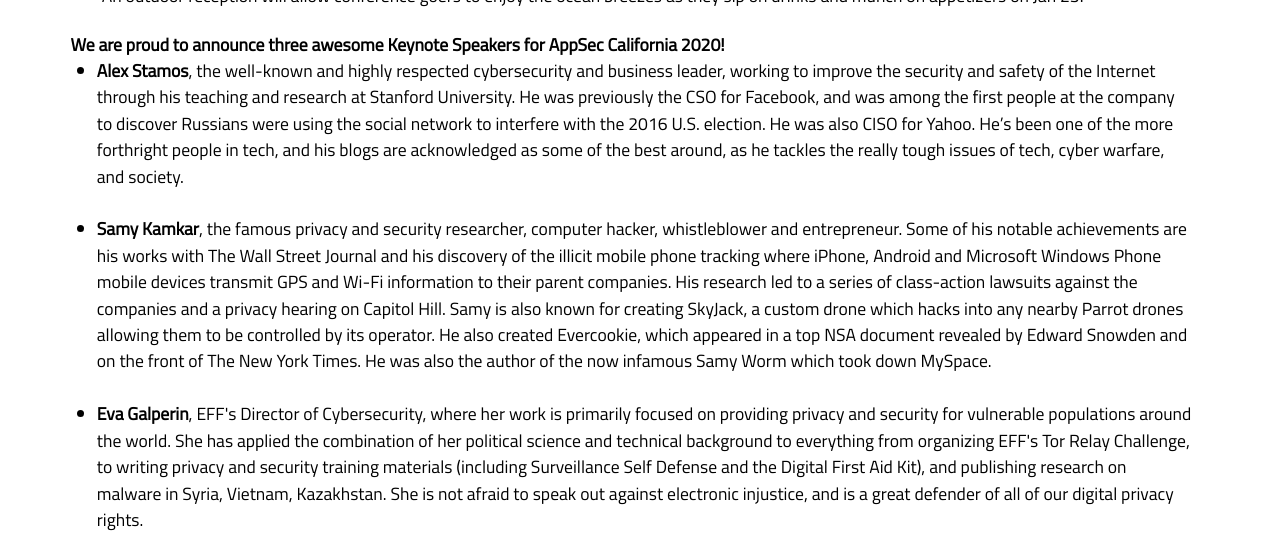
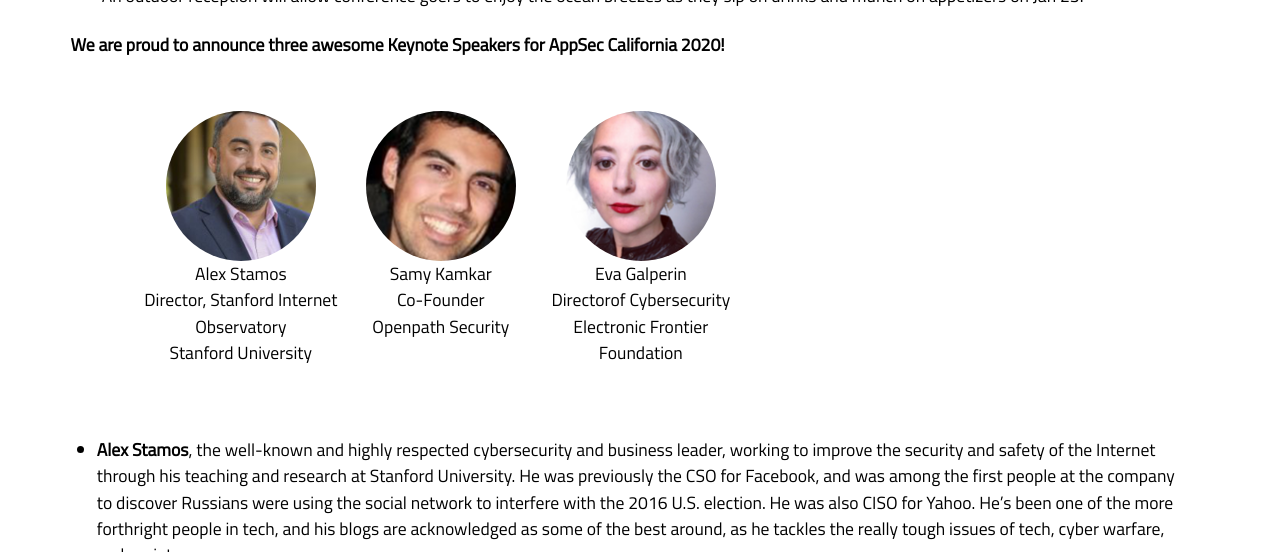
Before and after one commit to OWASP/2020-appseccalifornia, a Jekyll site: the page built from index.html, in a window 1280 px wide and 900 px high, scrolled down 1303 px, cut to the strip 0-552 px from the top of the window. Built offline with Jekyll 4.4.1, drawn with Linux system fonts in a browser that asks for light colours; some web fonts are replaced; comment, search, counter and statistics services are not loaded.

Commit message:
testing adding keynote images to home page

```diff
--- a/index.html
+++ b/index.html
@@ -27,10 +27,32 @@
 </div>
 </div>
 <div><b>We are proud to announce three awesome Keynote Speakers for AppSec California 2020!</b>
+<section class="team-list">
+        <ul>
+        <li>
+                <div style="background-image: url(../../assets/images/speakers/stamos_scaled.png)" alt="Alex Stamos"></div>
+                <h4>Alex Stamos</h4>
+                <span class="role">Director, Stanford Internet Observatory</span>
+                <span class="role">Stanford University</span>
+        </li>
+        <li>
+                <div style="background-image: url(../../assets/images/speakers/samy_scaled.png)" alt="Samy Kamkar"></div>
+                <h4>Samy Kamkar</h4>
+                <span class="role">Co-Founder</span>
+                <span class="role">Openpath Security</span>
+        </li>
+
+        <li>
+                <div style="background-image: url(../../assets/images/speakers/eva_galperin_scaled.png)" alt="Eva Galperin"></div>
+                <h4>Eva Galperin</h4>
+                <span class="role">Directorof Cybersecurity</span>
+                <span class="role">Electronic Frontier Foundation</span>
+        </li>
+        </ul>
+</section>
 <ul>
 <li><b>Alex Stamos</b>, the well-known and highly respected cybersecurity and business leader, working to improve the security and safety of the Internet through his teaching and research at Stanford University. He was previously the CSO for Facebook, and was among the first people at the company to discover Russians were using the social network to interfere with the 2016 U.S. election. He was also CISO for Yahoo. He’s been one of the more forthright people in tech, and his blogs are acknowledged as some of the best around, as he tackles the really tough issues of tech, cyber warfare, and society.</li>
 <br>
-<div style="background-image: url(/assets/images/speakers/samy_scaled.png)" alt="Samy Kamkar"></div>
 <li><b>Samy Kamkar</b>, the famous privacy and security researcher, computer hacker, whistleblower and entrepreneur. Some of his notable achievements are his works with The Wall Street Journal and his discovery of the illicit mobile phone tracking where iPhone, Android and Microsoft Windows Phone mobile devices transmit GPS and Wi-Fi information to their parent companies. His research led to a series of class-action lawsuits against the companies and a privacy hearing on Capitol Hill. Samy is also known for creating SkyJack, a custom drone which hacks into any nearby Parrot drones allowing them to be controlled by its operator. He also created Evercookie, which appeared in a top NSA document revealed by Edward Snowden and on the front of The New York Times. He was also the author of the now infamous Samy Worm which took down MySpace.</li>
 <br>
 <li><b>Eva Galperin</b>, EFF's Director of Cybersecurity, where her work is primarily focused on providing privacy and security for vulnerable populations around the world. She has applied the combination of her political science and technical background to everything from organizing EFF's Tor Relay Challenge, to writing privacy and security training materials (including Surveillance Self Defense and the Digital First Aid Kit), and publishing research on malware in Syria, Vietnam, Kazakhstan. She is not afraid to speak out against electronic injustice, and is a great defender of all of our digital privacy rights.</li>
```
